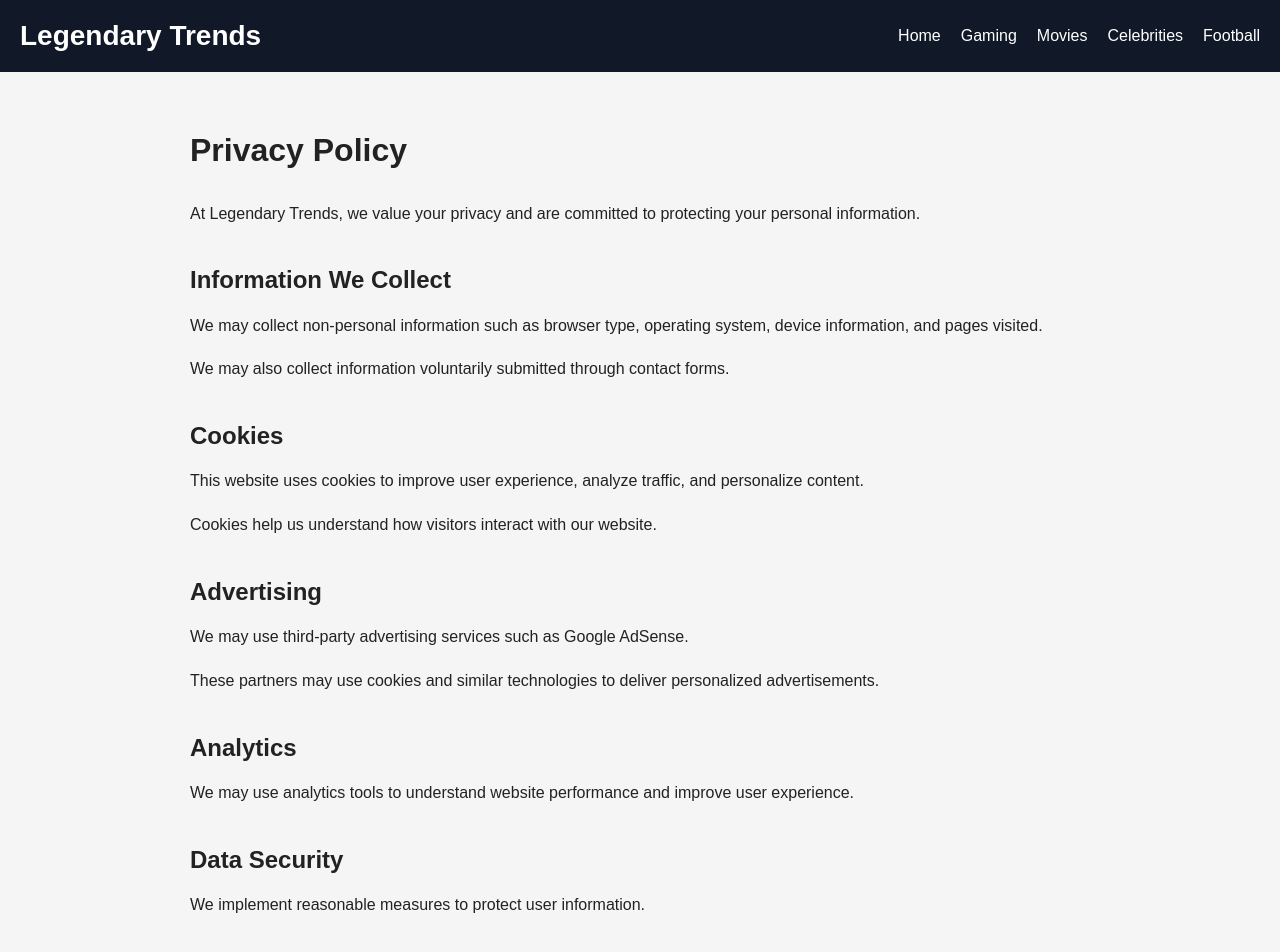
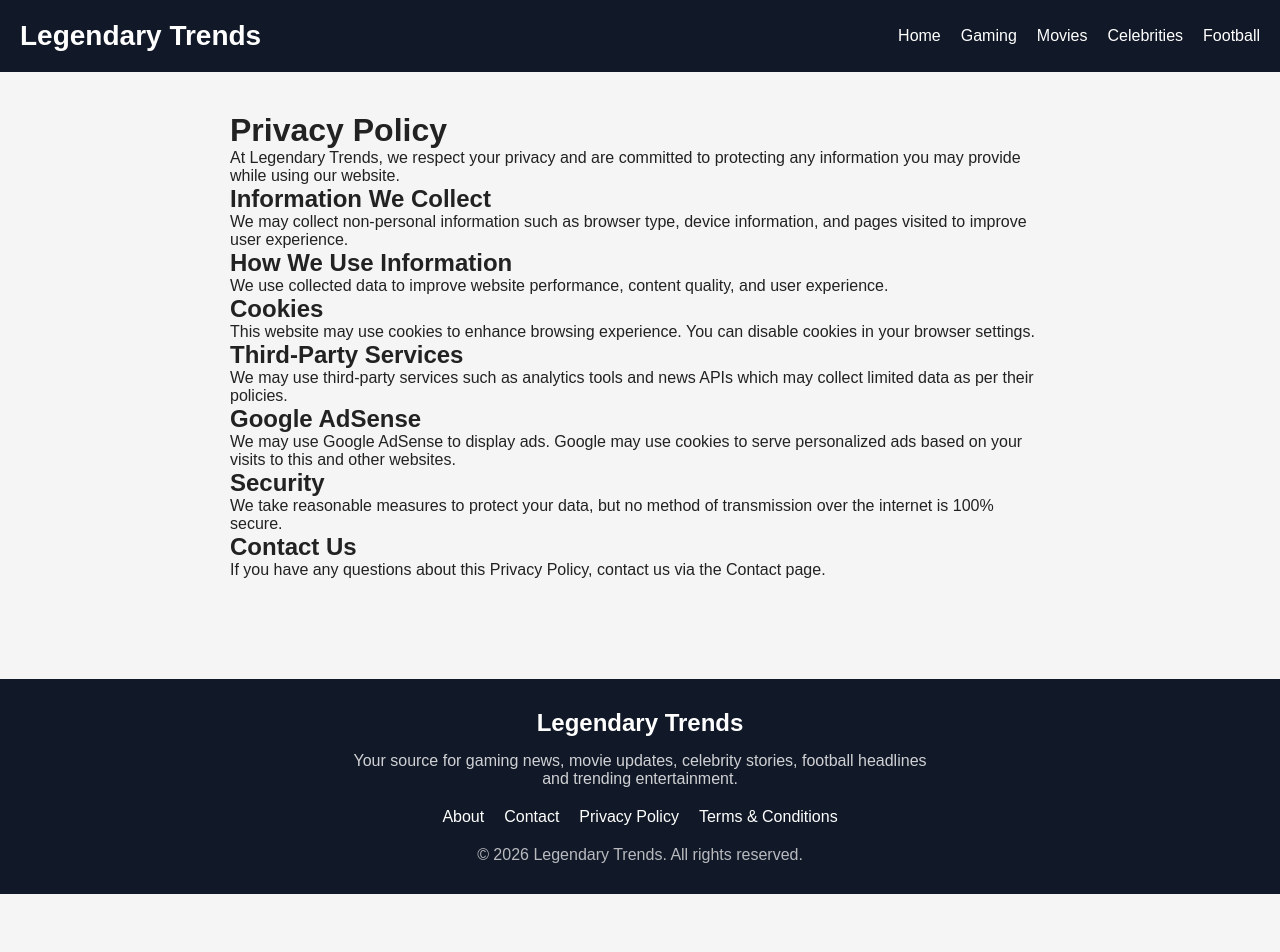
Before and after one commit to legendcruiz/legendary-trends, a React (Vite) app: page /privacy in a window 1280 px wide. Shown: the top 952 px of the page. After the commit the page ends 894 px from the top, so only its background shows below. Built offline with nearby package versions, Linux system fonts and the light colour scheme.

Commit message:
Upgrade legal pages for AdSense

```diff
--- a/src/pages/Privacy.jsx
+++ b/src/pages/Privacy.jsx
@@ -1,71 +1,48 @@
-function Privacy() {
+import React from "react";
+
+export default function Privacy() {
   return (
-    <div className="container page">
+    <div style={{ padding: "40px", maxWidth: "900px", margin: "auto" }}>
       <h1>Privacy Policy</h1>
 
       <p>
-        At Legendary Trends, we value your privacy and are committed to
-        protecting your personal information.
+        At Legendary Trends, we respect your privacy and are committed to protecting any information you may provide while using our website.
       </p>
 
       <h2>Information We Collect</h2>
-
       <p>
-        We may collect non-personal information such as browser type,
-        operating system, device information, and pages visited.
+        We may collect non-personal information such as browser type, device information, and pages visited to improve user experience.
       </p>
 
+      <h2>How We Use Information</h2>
       <p>
-        We may also collect information voluntarily submitted through
-        contact forms.
+        We use collected data to improve website performance, content quality, and user experience.
       </p>
 
       <h2>Cookies</h2>
-
       <p>
-        This website uses cookies to improve user experience,
-        analyze traffic, and personalize content.
+        This website may use cookies to enhance browsing experience. You can disable cookies in your browser settings.
       </p>
 
+      <h2>Third-Party Services</h2>
       <p>
-        Cookies help us understand how visitors interact with our website.
+        We may use third-party services such as analytics tools and news APIs which may collect limited data as per their policies.
       </p>
 
-      <h2>Advertising</h2>
-
+      <h2>Google AdSense</h2>
       <p>
-        We may use third-party advertising services such as Google AdSense.
+        We may use Google AdSense to display ads. Google may use cookies to serve personalized ads based on your visits to this and other websites.
       </p>
 
+      <h2>Security</h2>
       <p>
-        These partners may use cookies and similar technologies to
-        deliver personalized advertisements.
+        We take reasonable measures to protect your data, but no method of transmission over the internet is 100% secure.
       </p>
 
-      <h2>Analytics</h2>
-
+      <h2>Contact Us</h2>
       <p>
-        We may use analytics tools to understand website performance and
-        improve user experience.
-      </p>
-
-      <h2>Data Security</h2>
-
-      <p>
-        We implement reasonable measures to protect user information.
-      </p>
-
-      <h2>Changes</h2>
-
-      <p>
-        We may update this Privacy Policy from time to time.
-      </p>
-
-      <p>
-        Last Updated: June 2026
+        If you have any questions about this Privacy Policy, contact us via the Contact page.
       </p>
     </div>
   );
 }
-
-export default Privacy;
--- a/src/pages/Terms.jsx
+++ b/src/pages/Terms.jsx
@@ -1,66 +1,43 @@
-function Terms() {
+import React from "react";
+
+export default function Terms() {
   return (
-    <div className="container page">
-      <h1>Terms and Conditions</h1>
+    <div style={{ padding: "40px", maxWidth: "900px", margin: "auto" }}>
+      <h1>Terms & Conditions</h1>
 
       <p>
-        Welcome to Legendary Trends. By accessing and using this website,
-        you agree to comply with these Terms and Conditions.
+        Welcome to Legendary Trends. By accessing this website, you agree to these terms.
       </p>
 
       <h2>Use of Website</h2>
-
       <p>
-        The content published on Legendary Trends is intended for
-        informational and entertainment purposes only.
+        You agree to use this website for lawful purposes only. You must not misuse or attempt to disrupt the website.
       </p>
 
+      <h2>Content</h2>
       <p>
-        Users must not copy, redistribute, modify, or republish any content
-        without written permission.
+        All content published on Legendary Trends is for informational purposes. We may publish news, articles, and opinions.
       </p>
 
-      <h2>Intellectual Property</h2>
-
+      <h2>Third-Party Content</h2>
       <p>
-        All articles, graphics, branding, and original content published on
-        Legendary Trends are protected by copyright laws.
+        Some content may come from third-party APIs. We are not responsible for the accuracy of external sources.
       </p>
 
-      <h2>Third Party Links</h2>
-
+      <h2>Ads</h2>
       <p>
-        Our website may contain links to third-party websites.
-        We are not responsible for the content or privacy practices
-        of external sites.
+        This website may display advertisements through Google AdSense or other networks.
       </p>
 
-      <h2>Disclaimer</h2>
-
+      <h2>Changes</h2>
       <p>
-        While we strive to ensure accuracy, we do not guarantee that all
-        information is complete, accurate, or up to date.
+        We may update these terms at any time without notice.
       </p>
 
-      <h2>Limitation of Liability</h2>
-
+      <h2>Contact</h2>
       <p>
-        Legendary Trends shall not be held liable for any damages resulting
-        from the use of this website.
-      </p>
-
-      <h2>Changes to Terms</h2>
-
-      <p>
-        We reserve the right to update these terms at any time.
-      </p>
-
-      <p>
-        Continued use of the website after changes are posted constitutes
-        acceptance of those changes.
+        If you have questions, use the Contact page.
       </p>
     </div>
   );
 }
-
-export default Terms;
```
